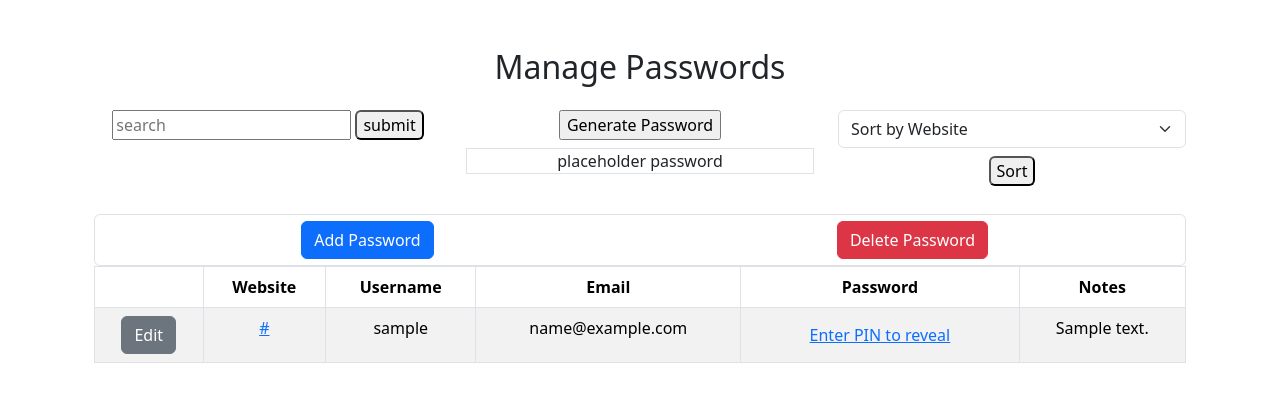
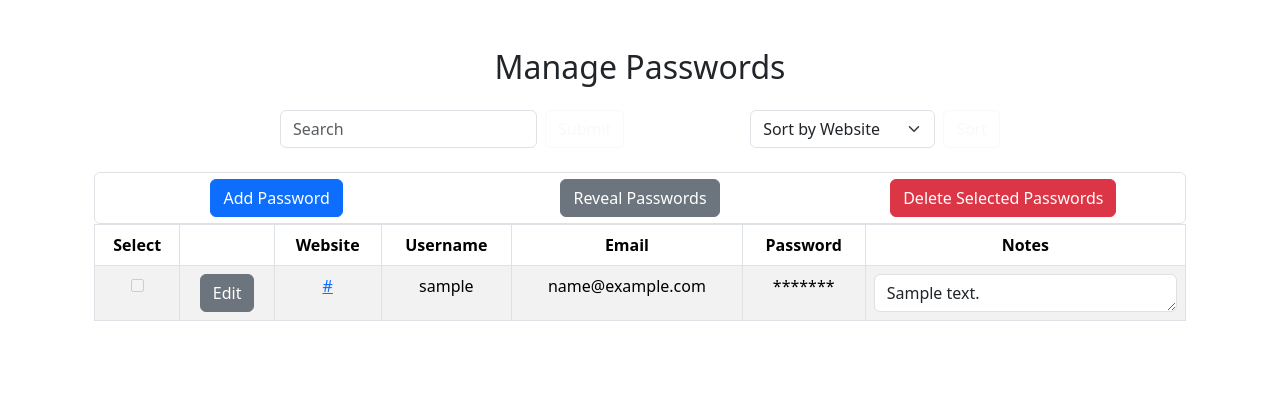
Before and after one commit to garrett-west13/PasswordManager, a Flask app: template templates/index.html in a window 1280 px wide. Shown: the part 76-478 px from the top of the page. Run offline with Flask 3, Linux system fonts and the light colour scheme; the template is opened without the code that fills it: most values are stand-ins (such as "Sample title", 1, 10 or a date in 2020).

Commit message:
Add the /delete route and functionality Move Generate password to add.html

```diff
--- a/app.py
+++ b/app.py
@@ -283,6 +283,7 @@ def verify_pin():
         # PIN verification failed
         return jsonify({"success": False, "message": "Incorrect PIN."}), 401
 
+
 @app.route("/edit/<int:password_id>", methods=["GET", "POST"])
 def edit_password(password_id):
     if "user_id" not in session:
@@ -297,6 +298,13 @@ def edit_password(password_id):
         password = request.form.get("password")
         notes = request.form.get("notes")
 
+        # Encrypt data
+        encrypted_website = cipher.encrypt(website.encode()) if website else None
+        encrypted_username = cipher.encrypt(username.encode()) if username else None
+        encrypted_email = cipher.encrypt(email.encode()) if email else None
+        encrypted_password = cipher.encrypt(password.encode()) if password else None
+        encrypted_notes = cipher.encrypt(notes.encode()) if notes else None
+
         # Get password_id from the form
         form_password_id = request.form.get("password_id")
 
@@ -308,7 +316,7 @@ def edit_password(password_id):
         # Update database entry
         db = get_db_connection()
         db.execute("UPDATE passwords SET website = ?, username = ?, email = ?, password = ?, notes = ? WHERE id = ? AND user_id = ?",
-                   (website, username, email, password, notes, password_id, session["user_id"]))
+                   (encrypted_website, encrypted_username, encrypted_email, encrypted_password, encrypted_notes, password_id, session["user_id"]))
         db.commit()
         db.close()
 
@@ -340,3 +348,30 @@ def edit_password(password_id):
         else:
             flash("Password not found or unauthorized", "error")
             return redirect(url_for("index"))
+
+@app.route("/delete", methods=["POST"])
+def delete_passwords():
+    if request.method == "POST":
+        # Get the IDs of selected rows to delete
+        selected_ids = request.form.getlist("select")
+
+        if not selected_ids:
+            return "No rows selected for deletion"
+
+        # Convert IDs to integers
+        selected_ids = [int(id) for id in selected_ids]
+
+        # Delete the selected rows from the database
+        db = get_db_connection()
+        for id in selected_ids:
+            db.execute("DELETE FROM passwords WHERE id = ?", (id,))
+        db.commit()
+        db.close()
+
+        flash("Selected rows deleted successfully")
+        return redirect(url_for('index')
+)
+
+    flash("Method not allowed", 405)
+    return redirect(url_for('index')
+)
--- a/templates/index.html
+++ b/templates/index.html
@@ -8,30 +8,24 @@
 
     <div class="container">
       <h2>Manage Passwords</h2>
-        <div class="row mt-4 mb-4">
-            <div class="col">
-                <form action="/search" method="post">
-                    <input name="search" type="search" class="search" placeholder="search">
-                    <button class="btn-outline-light rounded" type="submit">submit</button>
+      <div class="row justify-content-center mt-4">
+        <div class="col-md-8">
+            <div class="d-flex justify-content-between">
+                <form action="/search" method="post" class="d-flex">
+                    <input name="search" type="search" class="form-control me-2" placeholder="Search">
+                    <button class="btn btn-outline-light" type="submit">Submit</button>
                 </form>
-            </div>
-            <div class="col">
-                <form action="/generate" method="post">
-                    <input name="generate" type="button" class="btn-outline-dark" value="Generate Password">
-                </form>
-                <p class="mt-2 border">placeholder password</p>
-            </div>
-            <div class="col">
-                <form action="/sort" method="post">
-                    <select name="sort" class="form-select" aria-label="Default select example">
+                <form action="/sort" method="post" class="d-flex align-items-center">
+                    <select name="sort" class="form-select me-2" aria-label="Default select example">
                         <option value="website">Sort by Website</option>
                         <option value="username">Sort by Username</option>
                         <option value="email">Sort by Email</option>
                         <option value="password">Sort by Password</option>
                         <option value="notes">Sort by Notes</option>
                     </select>
-                    <button class="btn-outline-light rounded mt-2" type="submit">Sort</button>
+                    <button class="btn btn-outline-light" type="submit">Sort</button>
                 </form>
+            </div>
         </div>
     </div>
 
@@ -40,18 +34,20 @@
               <div class="col">
                 <a href="/add" class="btn btn-primary">Add Password</a>
               </div>
-              <!-- <div class="col">
-                <a href="/edit/{{ password_id }}" class="btn btn-secondary">Edit Password</a>
-              </div> -->
               <div class="col">
-                <a href="/delete" class="btn btn-danger">Delete Password</a>
+                <button id="revealAllPasswords" class="btn btn-secondary">Reveal Passwords</button>
+              </div>
+              <div class="col">
+                <button id="deletePassword" class="btn btn-danger">Delete Selected Passwords</button>
               </div>
             </div>
           </div>
 
+        <form action="/delete" method="post" id="deleteForm">
         <table class="table table-striped table-bordered">
           <thead>
             <tr>
+              <th>Select</th>
               <th></th>
               <th>Website</th>
               <th>Username</th>
@@ -63,6 +59,7 @@
           <tbody>
             {% for row in rows%}
             <tr>
+              <td><input type="checkbox" name="select" value="{{ row.id }}" disabled></td>
               <td>
                 <a href="/edit/{{ row.id }}" class="btn btn-secondary">Edit</a>
               </td>
@@ -75,24 +72,20 @@
                 {% endif %}</td>
               <td>{{ row.username }}</td>
               <td>{{ row.email }}</td>
-              <td>{% if pin_verified %}
-                <!-- Show sensitive fields -->
-                <span class="password-field">{{ row.password }}</span>
-              {% else %}
-                <!-- Show placeholder or message -->
-                <button class="btn btn-link reveal-password" data-password="{{ row.password }}">Enter PIN to reveal</button>
-              {% endif %}</td>
-              <td>{{ row.notes }}</td>
+              <td><span class="password" data-password="{{ row.password }}">*******</span></td>
+              <td><textarea class="form-control" rows="1" maxlength="200">{{ row.notes }}</textarea></td>
             </tr>
             {% endfor %}
           </tbody>
         </table>
+        </form>
       </div>
+
       <script>
-      // Add event listeners to reveal password buttons
-      document.querySelectorAll('.reveal-password').forEach(button => {
-          button.addEventListener('click', () => {
-              const pin = prompt('Enter PIN to reveal password:');
+      // Add event listener to reveal all passwords
+      document.getElementById("revealAllPasswords").addEventListener("click", () => {
+    console.log("Button clicked!"); // Add this line to log a message to the console
+    const pin = prompt('Enter PIN to reveal passwords:');
 
     // Send PIN to server for verification
     fetch('/verify_pin', {
@@ -107,11 +100,10 @@
         .then(response => response.json())
         .then(data => {
             if (data.success) {
-                          // PIN verified, display password input field
-                          const passwordContainer = button.parentElement;
-                          passwordContainer.innerHTML = `
-                              <span class="password-field">${button.getAttribute('data-password')}</span>
-                          `;
+                // PIN verified, reveal all passwords
+                document.querySelectorAll('.password').forEach(passwordElement => {
+                    passwordElement.textContent = passwordElement.dataset.password;
+                });
             } else {
                 // PIN verification failed, display error message
                 alert(data.message);
@@ -122,7 +114,25 @@
             alert('An error occurred while verifying PIN.');
         });
         });
+
+        const deletePasswordButton = document.getElementById("deletePassword");
+        const checkboxes = document.querySelectorAll('input[type="checkbox"]');
+        let deleteMode = false;
+
+        deletePasswordButton.addEventListener("click", () => {
+        if (!deleteMode) {
+            deleteMode = true;
+            deletePasswordButton.textContent = "Confirm Delete";
+            checkboxes.forEach(checkbox => {
+                checkbox.disabled = false;
             });
+        } else {
+            if (confirm("Are you sure you want to delete the selected passwords?")) {
+                document.getElementById("deleteForm").submit();
+            }
+        }
+        });
+
       </script>
 
 {% endblock %}
```
Also changed, not shown: templates/add.html (+10 -5 lines). Lines whose indentation alone changed are shown as unchanged.
